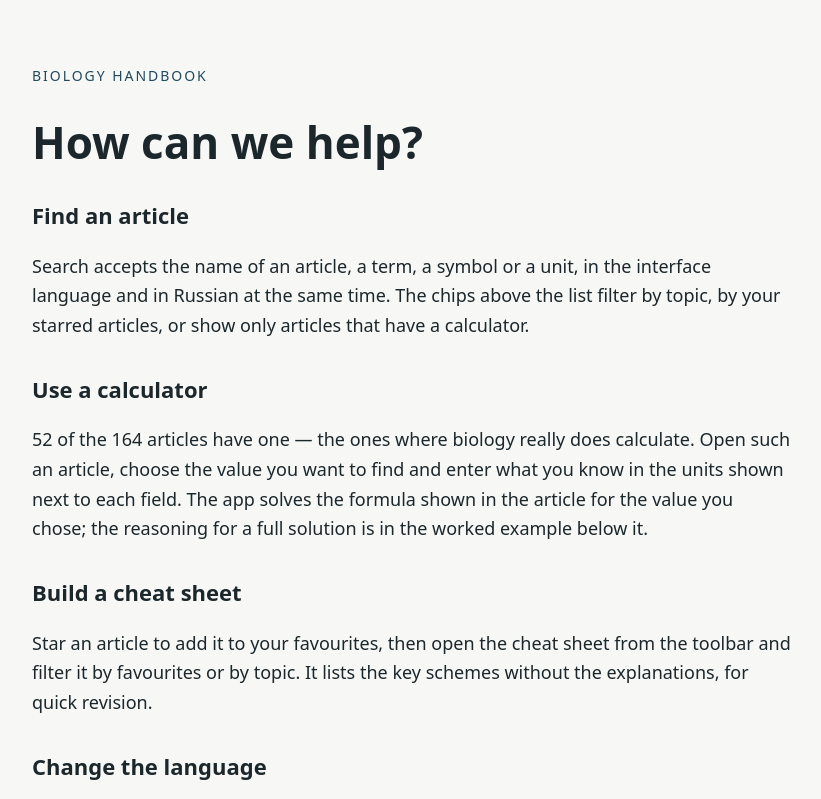
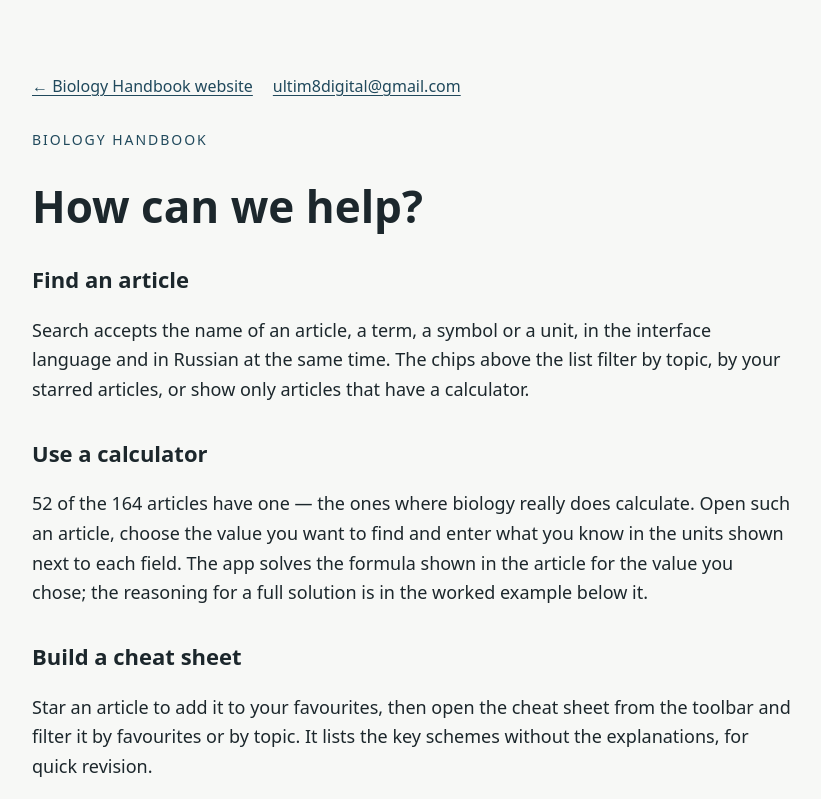
Before and after one commit to ultim8digital/biology, a plain HTML site: page support.html in a window 1280 px wide. Shown: the top 799 px of the page, without its empty margins (228-1049 px from the left). Drawn offline with Linux system fonts and the light colour scheme.

Commit message:
Add a website link to the support page

```diff
--- a/support.html
+++ b/support.html
@@ -1,4 +1,8 @@
-<!doctype html><html lang="en"><meta charset="utf-8"><meta name="viewport" content="width=device-width, initial-scale=1"><title>Support · Biology Handbook</title><style>body{max-width:760px;margin:64px auto;padding:0 24px;background:#f7f8f6;color:#1c272c;font:18px/1.65 system-ui}header{letter-spacing:.14em;font-size:14px;color:#20495c}h1{font-size:44px;line-height:1.15}h2{margin-top:30px;font-size:22px}a{color:#20495c}.note{padding:16px;background:#e4eaec;border-radius:12px}footer{margin-top:48px;border-top:1px solid #ccd5d8;padding-top:20px;font-size:15px}</style>
+<!doctype html><html lang="en"><meta charset="utf-8"><meta name="viewport" content="width=device-width, initial-scale=1"><title>Support · Biology Handbook</title><style>body{max-width:760px;margin:64px auto;padding:0 24px;background:#f7f8f6;color:#1c272c;font:18px/1.65 system-ui}header{letter-spacing:.14em;font-size:14px;color:#20495c}h1{font-size:44px;line-height:1.15}h2{margin-top:30px;font-size:22px}a{color:#20495c}.note{padding:16px;background:#e4eaec;border-radius:12px}footer{margin-top:48px;border-top:1px solid #ccd5d8;padding-top:20px;font-size:15px}
+/* App website and support navigation */
+nav.support-home{margin:0 0 20px;padding:0;border:0;display:flex;flex-wrap:wrap;gap:8px 20px;font-size:16px;line-height:1.5}nav.support-home a{display:inline-flex;align-items:center;min-height:44px;max-width:100%;padding:6px 0;box-sizing:border-box;overflow-wrap:anywhere;text-decoration:underline;text-underline-offset:3px}nav.support-home a:focus-visible{outline:2px solid currentColor;outline-offset:4px}
+</style>
+<nav class="support-home" aria-label="App website and support"><a href="https://ultim8digital.github.io/biology/">← Biology Handbook website</a><a href="mailto:ultim8digital@gmail.com">ultim8digital@gmail.com</a></nav>
 <header>BIOLOGY HANDBOOK</header><h1>How can we help?</h1>
 
 <h2>Find an article</h2><p>Search accepts the name of an article, a term, a symbol or a unit, in the interface language and in Russian at the same time. The chips above the list filter by topic, by your starred articles, or show only articles that have a calculator.</p>
```
